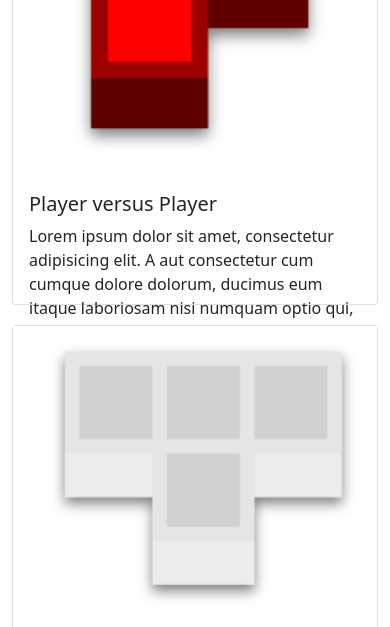
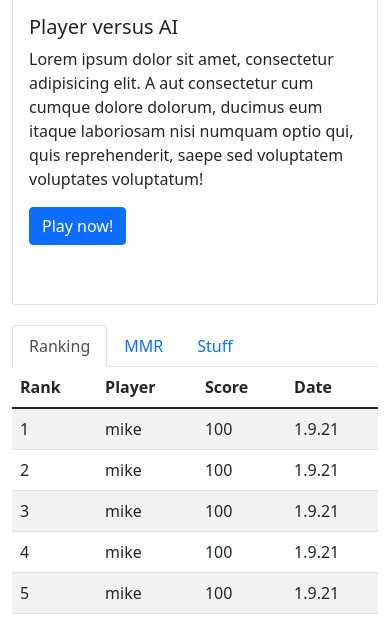
Before and after one commit to 13TRIS/13TRIS, a Django app: page /home in a window 390 px wide. Shown: the part 895-1522 px from the top of the page. Run offline with Django 3.2, Linux system fonts and the light colour scheme; some libraries are stand-ins or nearby versions.

Commit message:
homepage, FAQ, impressum

```diff
--- a/djangoproject/tetris_app/templates/tetris_app/FAQ-view.html
+++ b/djangoproject/tetris_app/templates/tetris_app/FAQ-view.html
@@ -7,14 +7,14 @@
     <link rel="stylesheet" href="index.css">
 </head>
 <body>
-        <img src="/docs/Logo/Logo_full.png" alt="Logo">
+        <img src="/docs/Logo/Logo_full.png" class="img-fluid" alt="Logo" style="width:25%">
         <h2>FAQ</h2>
 
-        <a href="./homepage.html"> Zurück zur Startseite </a>
+        <a class="link-primary" href="./homepage.html"> Zurück zur Startseite </a>
 
         <p>Lorem ipsum dolor sit amet, consectetur adipisici elit</p>
 
-        <a href="./homepage.html"> Zurück zur Startseite </a>
+        <a class="link-primary" href="./homepage.html"> Zurück zur Startseite </a>
     </div>
 </body>
 </html>
--- a/djangoproject/tetris_app/templates/tetris_app/homepage-view.html
+++ b/djangoproject/tetris_app/templates/tetris_app/homepage-view.html
@@ -1,5 +1,5 @@
 <!DOCTYPE html>
-{% load static %}
+{% load static %}   <!--  djangoproject/tetris_app/static  -->
 <html lang="en">
 <head>
     <meta charset="UTF-8">
@@ -23,35 +23,29 @@
         <div class="col"> <!--d-flex flex-column justify-content-around-->
             <div class="row">
                 <div class="col">
-                    <!-- <img class="img-responsive center-block" src="{% static 'tetris_app/block.png' %}" alt="Solo" %}>
-                     <img class="img-responsive center-block" src="{% static 'tetris_app/block.png' %}" alt="1vs1">
-                     <img class="img-responsive center-block" src="{% static 'tetris_app/block.png' %}" alt="1vsAI">-->
+                    <!-- <img class="img-responsive center-block" src="{tetris_app/static/block.png'}" alt="Solo" %}>
+                     <img class="img-responsive center-block" src="{tetris_app/static/block.png}" alt="1vs1">
+                     <img class="img-responsive center-block" src="{tetris_app/static/block.png}" alt="1vsAI">-->
                     <!-- alternativ als cards statt img-responsive-->
                     <div class="card" style="height: 580px; margin-top: 20px">
-                        <img src="{% static 'tetris_app/solo_without_text.png' %}">
+                        <img src="/docs/picture/solo.png" class="card-img-top">   <!--  /static/tetris_app/solo_without_text.png  -->
                         <div class="card-body">
                             <h5 class="card-title">Singleplayer</h5>
                             <p class="card-text">Lorem ipsum dolor sit amet, consectetur adipisicing elit. A aut
-                                consectetur
-                                cum
-                                cumque dolore dolorum, ducimus eum itaque laboriosam nisi numquam optio qui, quis
-                                reprehenderit,
-                                saepe sed voluptatem voluptates voluptatum!</p>
+                                consectetur cum cumque dolore dolorum, ducimus eum itaque laboriosam nisi numquam optio qui, quis
+                                reprehenderit, saepe sed voluptatem voluptates voluptatum!</p>
                             <a href="" class="btn btn-primary">Play now!</a>
                         </div>
                     </div>
                 </div>
                 <div class="col">
                     <div class="card" style="height: 580px; margin-top: 20px">
-                        <img src="{% static 'tetris_app/1vs1_without_text.png' %}">
+                        <img src="/docs/picture/1vs1_big.png" class="card-img-top">
                         <div class="card-body">
                             <h5 class="card-title">Player versus Player</h5>
                             <p class="card-text">Lorem ipsum dolor sit amet, consectetur adipisicing elit. A aut
-                                consectetur
-                                cum
-                                cumque dolore dolorum, ducimus eum itaque laboriosam nisi numquam optio qui, quis
-                                reprehenderit,
-                                saepe sed voluptatem voluptates voluptatum!</p>
+                                consectetur cum cumque dolore dolorum, ducimus eum itaque laboriosam nisi numquam optio qui, quis
+                                reprehenderit, saepe sed voluptatem voluptates voluptatum!</p>
                             <a href="" class="btn btn-primary">Play now!</a>
                         </div>
                     </div>
@@ -59,15 +53,12 @@
                 <div class="col">
                     <div class="card" style="height: 580px; margin-top: 20px">
                         <!-- later we have do add actual breakpoints to the height because it looks weir on smaller screens-->
-                        <img src="{% static 'tetris_app/1vsAI_without_text.png' %}">
+                        <img src="/docs/picture/1vsAI.png" class="card-img-top">
                         <div class="card-body">
                             <h5 class="card-title">Player versus AI</h5>
                             <p class="card-text">Lorem ipsum dolor sit amet, consectetur adipisicing elit. A aut
-                                consectetur
-                                cum
-                                cumque dolore dolorum, ducimus eum itaque laboriosam nisi numquam optio qui, quis
-                                reprehenderit,
-                                saepe sed voluptatem voluptates voluptatum!</p>
+                                consectetur cum cumque dolore dolorum, ducimus eum itaque laboriosam nisi numquam optio qui, quis
+                                reprehenderit, saepe sed voluptatem voluptates voluptatum!</p>
                             <a href="" class="btn btn-primary">Play now!</a>
                         </div>
                     </div>
@@ -112,7 +103,7 @@
                                 </thead>
                                 <tbody>
                                 <tr>
-                                    <td>2</td>
+                                    <td>1</td>
                                     <td>mike</td>
                                     <td>100</td>
                                     <td>1.9.21</td>
@@ -124,19 +115,19 @@
                                     <td>1.9.21</td>
                                 </tr>
                                 <tr>
-                                    <td>2</td>
+                                    <td>3</td>
                                     <td>mike</td>
                                     <td>100</td>
                                     <td>1.9.21</td>
                                 </tr>
                                 <tr>
-                                    <td>2</td>
+                                    <td>4</td>
                                     <td>mike</td>
                                     <td>100</td>
                                     <td>1.9.21</td>
                                 </tr>
                                 <tr>
-                                    <td>2</td>
+                                    <td>5</td>
                                     <td>mike</td>
                                     <td>100</td>
                                     <td>1.9.21</td>
@@ -157,7 +148,7 @@
                                 </thead>
                                 <tbody>
                                 <tr>
-                                    <td>2</td>
+                                    <td>1</td>
                                     <td>felix</td>
                                     <td>100</td>
                                     <td>1.9.21</td>
@@ -169,13 +160,13 @@
                                     <td>1.9.21</td>
                                 </tr>
                                 <tr>
-                                    <td>2</td>
+                                    <td>3</td>
                                     <td>felix</td>
                                     <td>100</td>
                                     <td>1.9.21</td>
                                 </tr>
                                 <tr>
-                                    <td>2</td>
+                                    <td>4</td>
                                     <td>felix</td>
                                     <td>100</td>
                                     <td>1.9.21</td>
@@ -196,7 +187,7 @@
                                 </thead>
                                 <tbody>
                                 <tr>
-                                    <td>2</td>
+                                    <td>1</td>
                                     <td>marc</td>
                                     <td>100</td>
                                     <td>1.9.21</td>
@@ -208,85 +199,55 @@
                                     <td>1.9.21</td>
                                 </tr>
                                 <tr>
-                                    <td>2</td>
+                                    <td>3</td>
                                     <td>marc</td>
                                     <td>100</td>
                                     <td>1.9.21</td>
                                 </tr>
                                 <tr>
-                                    <td>2</td>
+                                    <td>4</td>
                                     <td>marc</td>
                                     <td>100</td>
                                     <td>1.9.21</td>
                                 </tr>
                                 <tr>
-                                    <td>2</td>
+                                    <td>5</td>
                                     <td>marc</td>
                                     <td>100</td>
                                     <td>1.9.21</td>
                                 </tr>
                                 <tr>
-                                    <td>2</td>
+                                    <td>6</td>
                                     <td>marc</td>
                                     <td>100</td>
                                     <td>1.9.21</td>
                                 </tr>
                                 <tr>
-                                    <td>2</td>
+                                    <td>7</td>
                                     <td>marc</td>
                                     <td>100</td>
                                     <td>1.9.21</td>
                                 </tr>
                                 <tr>
-                                    <td>2</td>
+                                    <td>8</td>
                                     <td>marc</td>
                                     <td>100</td>
                                     <td>1.9.21</td>
                                 </tr>
                                 <tr>
-                                    <td>2</td>
+                                    <td>9</td>
                                     <td>marc</td>
                                     <td>100</td>
                                     <td>1.9.21</td>
                                 </tr>
                                 <tr>
-                                    <td>2</td>
+                                    <td>10</td>
                                     <td>marc</td>
                                     <td>100</td>
                                     <td>1.9.21</td>
                                 </tr>
                                 <tr>
-                                    <td>2</td>
-                                    <td>marc</td>
-                                    <td>100</td>
-                                    <td>1.9.21</td>
-                                </tr>
-                                <tr>
-                                    <td>2</td>
-                                    <td>marc</td>
-                                    <td>100</td>
-                                    <td>1.9.21</td>
-                                </tr>
-                                <tr>
-                                    <td>2</td>
-                                    <td>marc</td>
-                                    <td>100</td>
-                                    <td>1.9.21</td>
-                                </tr>
-                                <tr>
-                                    <td>2</td>
-                                    <td>marc</td>
-                                    <td>100</td>
-                                    <td>1.9.21</td>
-                                </tr>
-                                <tr>
-                                    <td>2</td>
-                                    <td>marc</td>
-                                    <td>100</td>
-                                    <td>1.9.21</td>
-                                </tr>
-                                <tr>
-                                    <td>2</td>
+                                    <td>x</td>
                                     <td>marc</td>
                                     <td>100</td>
                                     <td>1.9.21</td>
@@ -300,14 +261,23 @@
         </div>
         <div class="col-4">
             <div class="position-fixed">
+
+                <img src="/docs/Logo/Logo_full.png" class="img-fluid" alt="Logo">    <!--  /tetris_app/static/tetris_app/Logo_full.png -->
+
                 <ul class="list-group list-group-flush">
                     <li class="list-group-item">
-                        <img src="{% static 'tetris_app/Logo_full.png' %}" class="img-fluid" alt="Logo">
-                        <div class="card">
-                            <img src="..." class="card-img-top" alt="usericon">
-                            <div class="card-body">
-                                <h5 class="username">Username</h5>
-                                <p class="card-text">status</p>
+                        <div class="card mb-3">
+                            <div class="row g-0">
+                                <div class="col-md-2">
+                                    <img src="/docs/picture/user_icon_128px.png" class="img-fluid rounded-start" alt="...">
+                                </div>
+                                <div class="col-md-8">
+                                    <div class="card-body">
+                                        <h5 class="card-title">Username</h5>
+                                        <p class="card-text">Status</p>
+
+                                    </div>
+                                </div>
                             </div>
                         </div>
                     </li>
@@ -315,46 +285,81 @@
                          width="8rem" was before -->
                     <li class="list-group-item">
                         <h3>Friends</h3>
-                        <div class="card mb-2">
-                            <img src="..." class="card-img-top" alt="usericon">
-                            <div class="card-body">
-                                <h5 class="username">Username</h5>
-                                <p class="card-text">status</p>
+                        <div class="card mb-3">
+                            <div class="row g-0">
+                                <div class="col-md-2">
+                                    <img src="/docs/picture/user_icon_128px.png" class="img-fluid rounded-start" alt="...">
+                                </div>
+                                <div class="col-md-8">
+                                    <div class="card-body">
+                                        <h5 class="card-title">Username</h5>
+                                        <p class="card-text">Status</p>
+
+                                    </div>
+                                </div>
                             </div>
                         </div>
 
-                        <div class="card mb-2">
-                            <img src="..." class="card-img-top" alt="usericon">
-                            <div class="card-body">
-                                <h5 class="username">Username</h5>
-                                <p class="card-text">status</p>
+                        <div class="card mb-3">
+                            <div class="row g-0">
+                                <div class="col-md-2">
+                                    <img src="/docs/picture/user_icon_128px.png" class="img-fluid rounded-start" alt="...">
+                                </div>
+                                <div class="col-md-8">
+                                    <div class="card-body">
+                                        <h5 class="card-title">Username</h5>
+                                        <p class="card-text">Status</p>
+
+                                    </div>
+                                </div>
                             </div>
                         </div>
 
-                        <div class="card mb-2">
-                            <img src="..." class="card-img-top" alt="usericon">
-                            <div class="card-body">
-                                <h5 class="username">Username</h5>
-                                <p class="card-text">status</p>
+                        <div class="card mb-3">
+                            <div class="row g-0">
+                                <div class="col-md-2">
+                                    <img src="/docs/picture/user_icon_128px.png" class="img-fluid rounded-start" alt="...">
+                                </div>
+                                <div class="col-md-8">
+                                    <div class="card-body">
+                                        <h5 class="card-title">Username</h5>
+                                        <p class="card-text">Status</p>
+
+                                    </div>
+                                </div>
                             </div>
                         </div>
 
-                        <div class="card mb-2">
-                            <img src="..." class="card-img-top" alt="usericon">
-                            <div class="card-body">
-                                <h5 class="username">Username</h5>
-                                <p class="card-text">status</p>
+                        <div class="card mb-3">
+                            <div class="row g-0">
+                                <div class="col-md-2">
+                                    <img src="/docs/picture/user_icon_128px.png" class="img-fluid rounded-start" alt="...">
+                                </div>
+                                <div class="col-md-8">
+                                    <div class="card-body">
+                                        <h5 class="card-title">Username</h5>
+                                        <p class="card-text">Status</p>
+
+                                    </div>
+                                </div>
                             </div>
                         </div>
-                    </li>
-                    <li class="list-group-item">
-                        <div>
-                            <!-- otherwise it wont show because of the stupid position fixed :) -->
-                            <a class="link-primary" href="http://13tris.dkoeck.de/">Blog</a>
-                            <a class="link-primary" href="impressum-view.html">Imprint</a>
-                            <a class="link-primary" href="FAQ-view.html">FAQ</a>
-                            <a class="link-primary" href="#">Data Protection</a>
+
+                        <div class="card mb-3">
+                            <div class="row g-0">
+                                <div class="col-md-2">
+                                    <img src="/docs/picture/user_icon_128px.png" class="img-fluid rounded-start" alt="...">
+                                </div>
+                                <div class="col-md-8">
+                                    <div class="card-body">
+                                        <h5 class="card-title">Username</h5>
+                                        <p class="card-text">Status</p>
+
+                                    </div>
+                                </div>
+                            </div>
                         </div>
+
                        <!--  <ul class="list-group borderless" style="list-style: none">
                              <li>
                                  <a href="http://13tris.dkoeck.de/" class="link-primary"> Blog </a> <br>
--- a/djangoproject/tetris_app/templates/tetris_app/impressum-view.html
+++ b/djangoproject/tetris_app/templates/tetris_app/impressum-view.html
@@ -7,12 +7,12 @@
     <link rel="stylesheet" href="index.css">
 </head>
 <body>
-    <img src="/docs/Logo/Logo_full.png" alt="Logo">
+    <img src="/docs/Logo/Logo_full.png" class="img-fluid" alt="Logo" style="width:25%">
     <h2>Impressum</h2>
-    <a href="./homepage.html"> Zurück zur Startseite </a>
+    <a class="link-primary" href="./homepage.html"> Zurück zur Startseite </a>
 
      <p>Lorem ipsum dolor sit amet, consectetur adipisici elit</p>
 
-    <a href="./homepage.html"> Zurück zur Startseite </a>
+    <a class="link-primary" href="./homepage.html"> Zurück zur Startseite </a>
 </body>
 </html>
```
Also changed, not shown: djangoproject/tetris_app/static/tetris_app/Logo_full.png (deleted), djangoproject/tetris_app/static/tetris_app/Logo_small.png (deleted), djangoproject/tetris_app/static/tetris_app/block.png (deleted).
